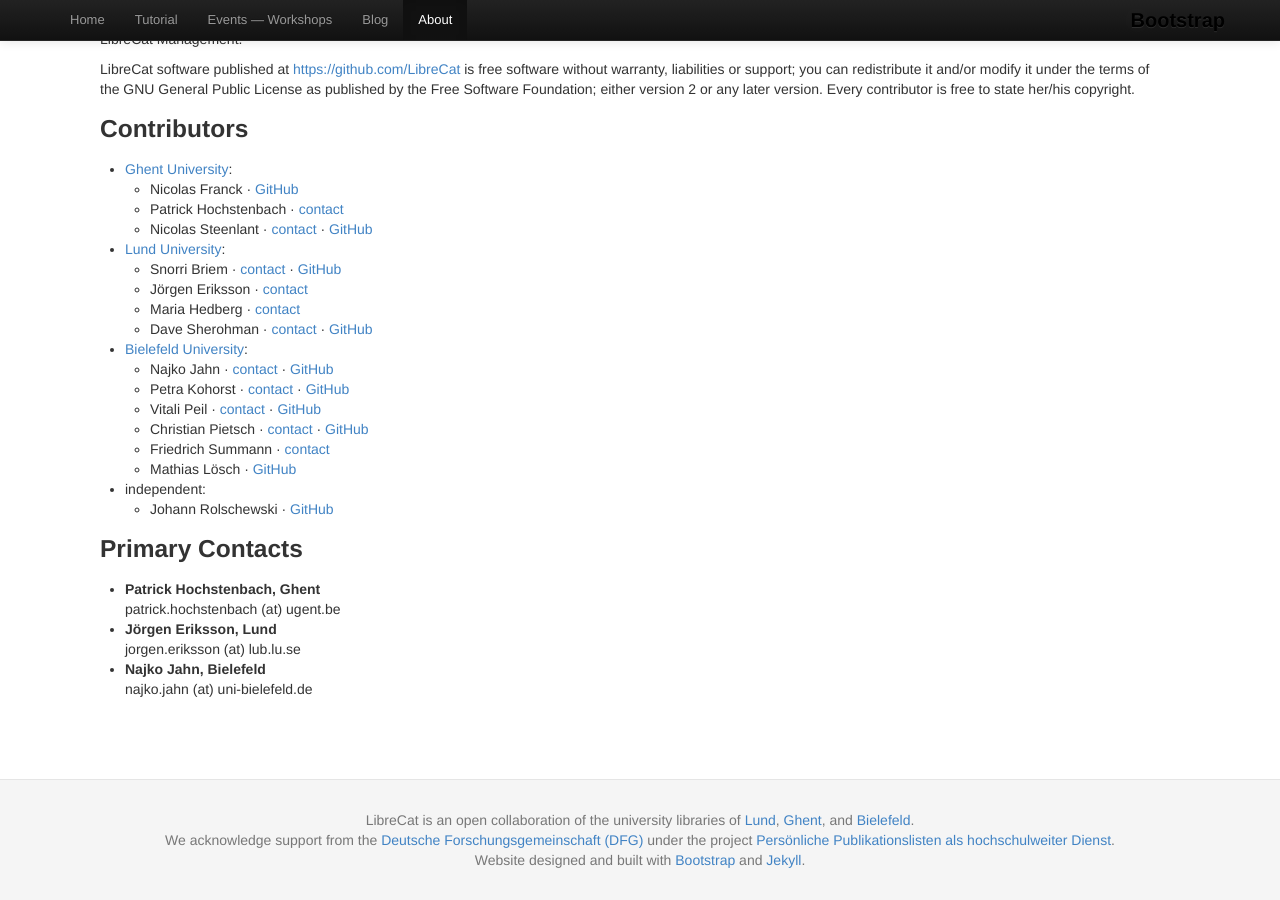
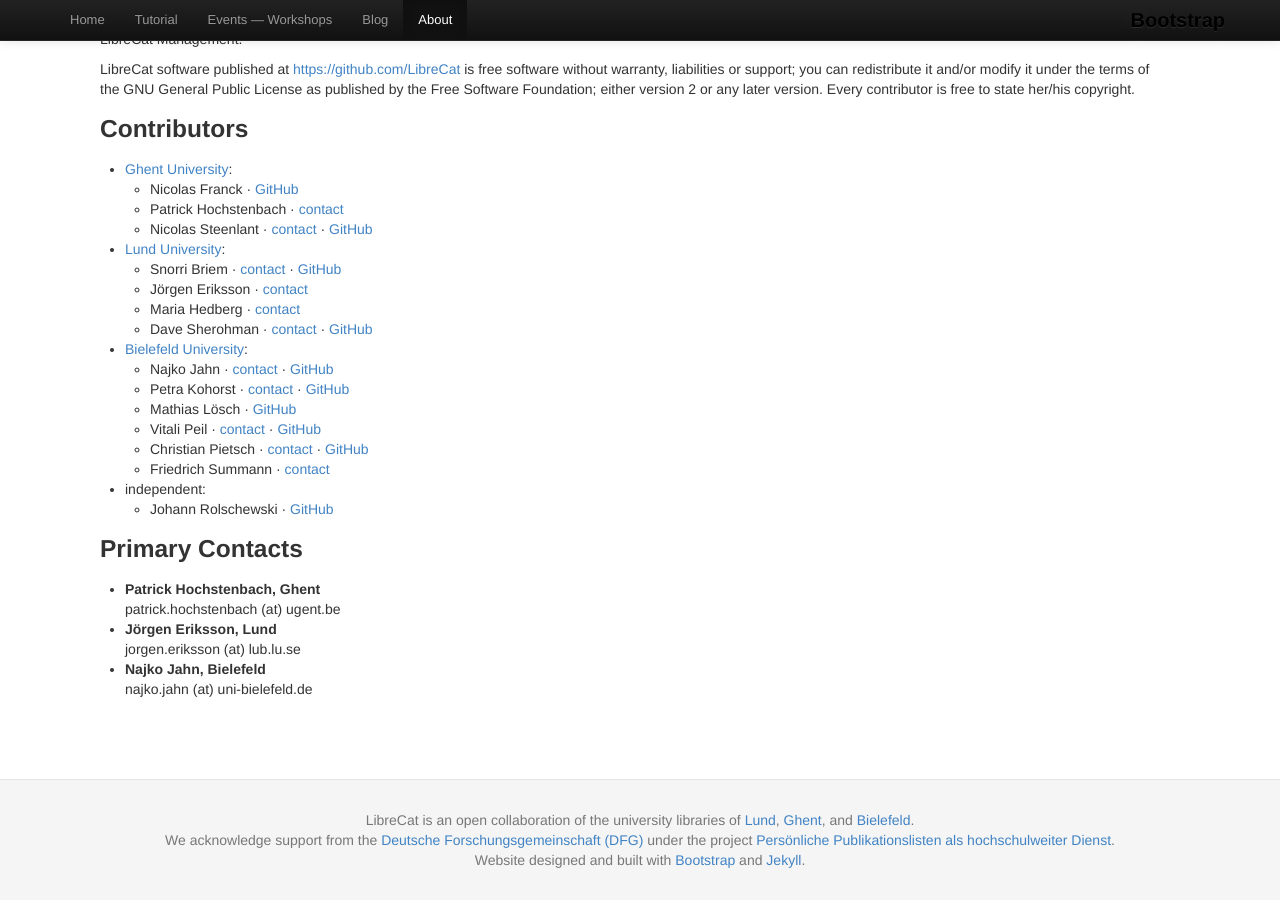
Before and after one commit to LibreCat/librecat.github.io, a Jekyll site: the page built from about.html, in a window 1280 px wide and 900 px high, scrolled down 1027 px. Built offline with Jekyll 4.4.1, drawn with Linux system fonts in a browser that asks for light colours; some of the changed lines change nothing that is shown.

Commit message:
alphabetical order

```diff
--- a/about.html
+++ b/about.html
@@ -80,10 +80,10 @@
 	       <ul>
 		 <li>Najko Jahn &middot; <a href="http://ekvv.uni-bielefeld.de/pers_publ/publ/PersonDetail.jsp?personId=11930419&lang=en">contact</a> &middot; <a href="https://github.com/njahn82">GitHub</a></li>
 		 <li>Petra Kohorst &middot; <a href="http://ekvv.uni-bielefeld.de/pers_publ/publ/PersonDetail.jsp?personId=29676584&lang=en">contact</a> &middot; <a href="https://github.com/petrakohorst">GitHub</a>
+		 <li>Mathias Lösch &middot; <a href="https://github.com/mloesch">GitHub</a></li>
 		 <li>Vitali Peil &middot; <a href="http://ekvv.uni-bielefeld.de/pers_publ/publ/PersonDetail.jsp?personId=10792316&lang=en">contact</a> &middot; <a href="https://github.com/vpeil">GitHub</a></li>
 		 <li>Christian Pietsch &middot; <a href="http://ekvv.uni-bielefeld.de/pers_publ/publ/PersonDetail.jsp?personId=7346775&lang=en">contact</a> &middot; <a href="https://github.com/pietsch">GitHub</a></li>
 		 <li>Friedrich Summann &middot; <a href="http://ekvv.uni-bielefeld.de/pers_publ/publ/PersonDetail.jsp?personId=30594&lang=en">contact</a></li>
-		 <li>Mathias Lösch &middot; <a href="https://github.com/mloesch">GitHub</a></li>
 	       </ul>
 	       <li>independent:</li>
 	       <ul>
```
